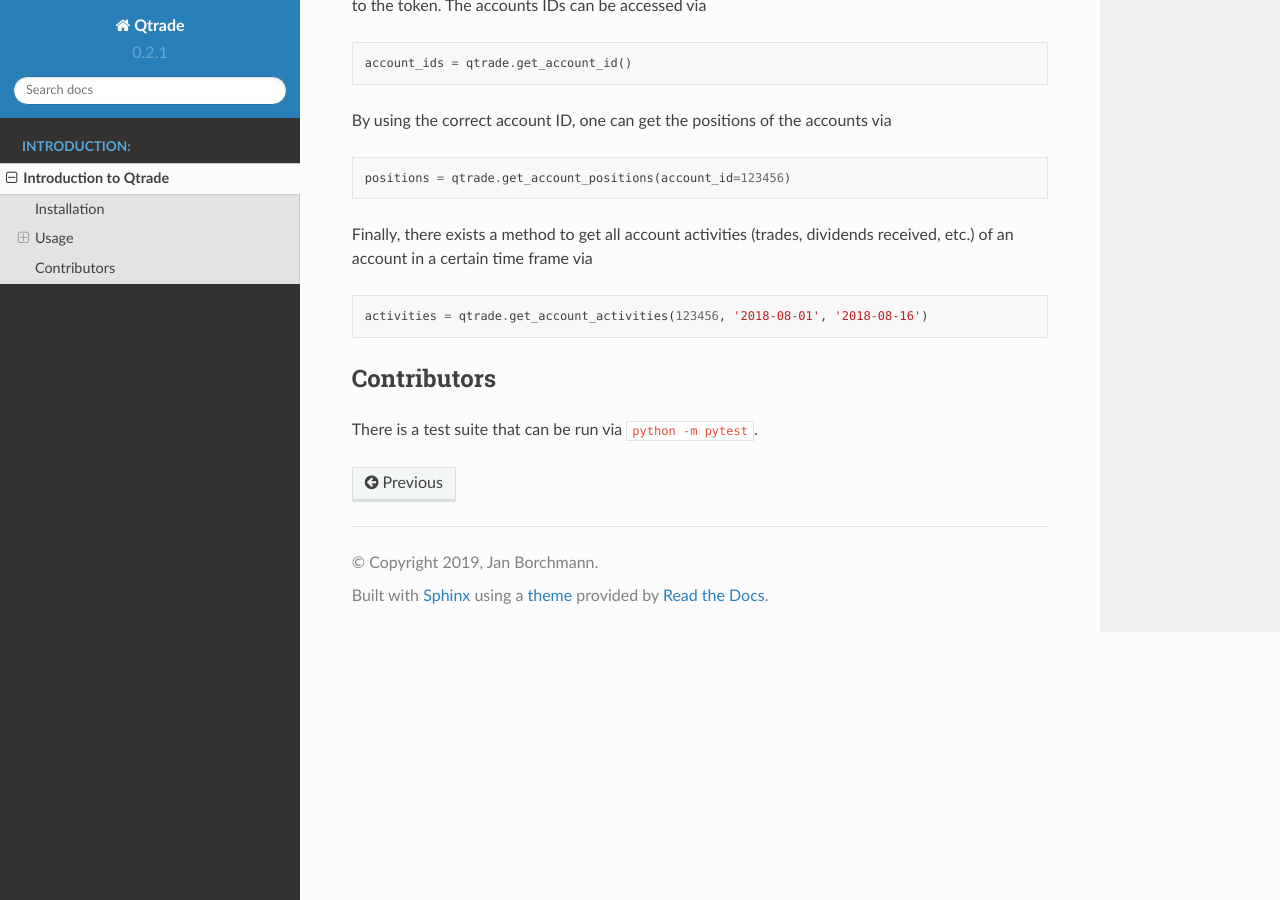
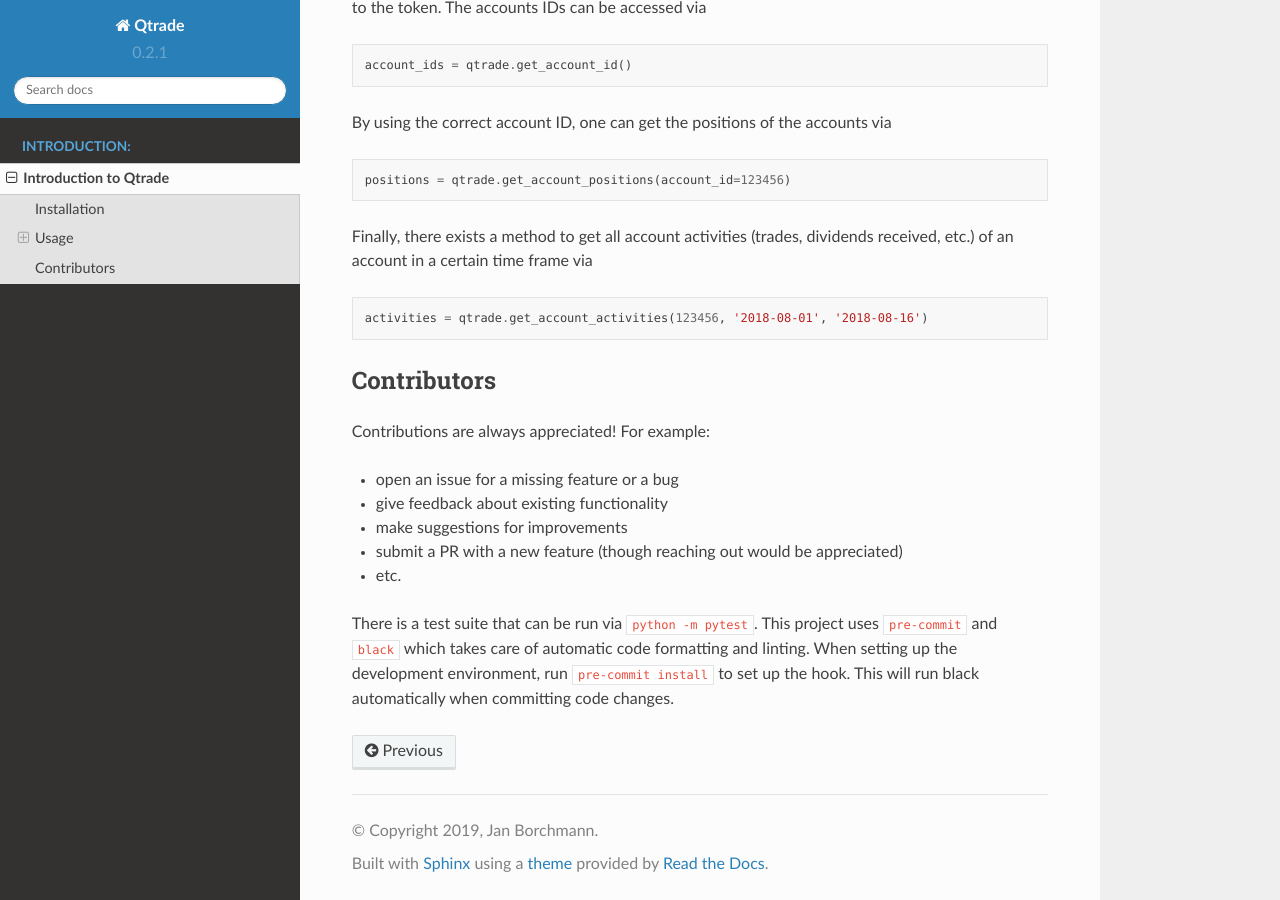
Before and after one commit to jborchma/qtrade, a Sphinx documentation site: the page built from source/readme.rst, in a window 1280 px wide and 900 px high, scrolled down 2138 px. Built offline with Sphinx 7.4.7 and the Read the Docs theme 2.0.0, drawn with Linux system fonts in a browser that asks for light colours; pages that are not in the unit, such as notebooks, are missing from menus; the version number is read from the project's files by our own code.

Commit message:
Black (#35)
* added black and pre-commit to deps and ran black on repo

* added part about black and pre-commit to docs

* slightly updated readme

* extended contributor guidelines

* fixed doc styling

```diff
--- a/qtrade/_version.py
+++ b/qtrade/_version.py
@@ -1,4 +1,4 @@
 """Qtrade version
 """
 
-__version__ = '0.2.1'
+__version__ = "0.2.1"
--- a/requirements-dev.txt
+++ b/requirements-dev.txt
@@ -1,3 +1,5 @@
+black>=19.10b0
+pre-commit>=2.2.0
 pytest>=5.2.2
 PyYAML>=5.1
 requests>=2.14.2
--- a/source/readme.rst
+++ b/source/readme.rst
@@ -33,8 +33,8 @@
   qtrade = Questrade(access_code='<access_code>')
   qtrade.get_access_token()
 
-where `<access_code>` is the token that one gets from the Questrade API portal. It is called
-`access_code` since this initial token is used to get the full token data that will include
+where ``<access_code>`` is the token that one gets from the Questrade API portal. It is called
+``access_code`` since this initial token is used to get the full token data that will include
 
 .. code:: python
 
@@ -125,4 +125,15 @@
 Contributors
 ------------
 
-There is a test suite that can be run via ``python -m pytest``.
+Contributions are always appreciated! For example:
+
+- open an issue for a missing feature or a bug
+- give feedback about existing functionality
+- make suggestions for improvements
+- submit a PR with a new feature (though reaching out would be appreciated)
+- etc.
+
+There is a test suite that can be run via ``python -m pytest``. This project uses ``pre-commit``
+and ``black`` which takes care of automatic code formatting and linting. When setting up the development
+environment, run ``pre-commit install`` to set up the hook. This will run black automatically when
+committing code changes.
```
Also changed, not shown: README.md (+14 -3 lines), .pre-commit-config.yaml (added), 4 other files.
